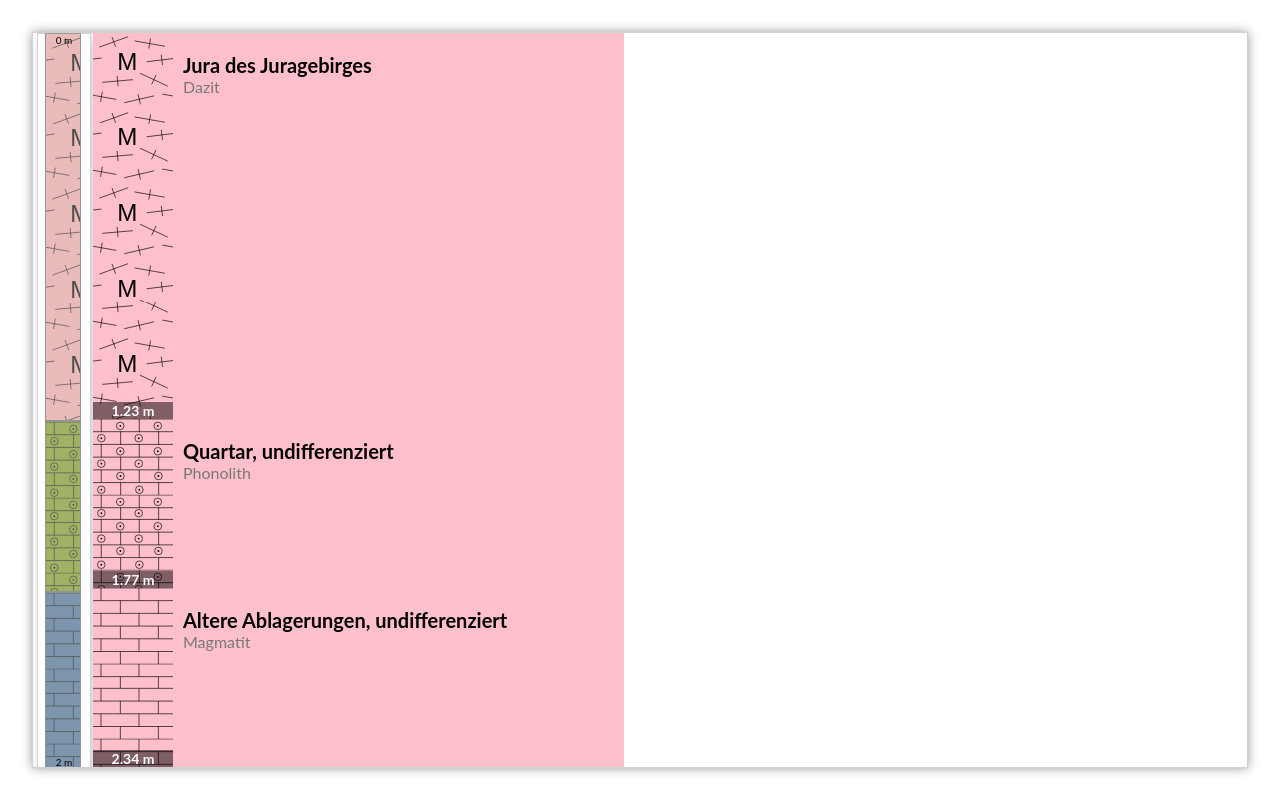
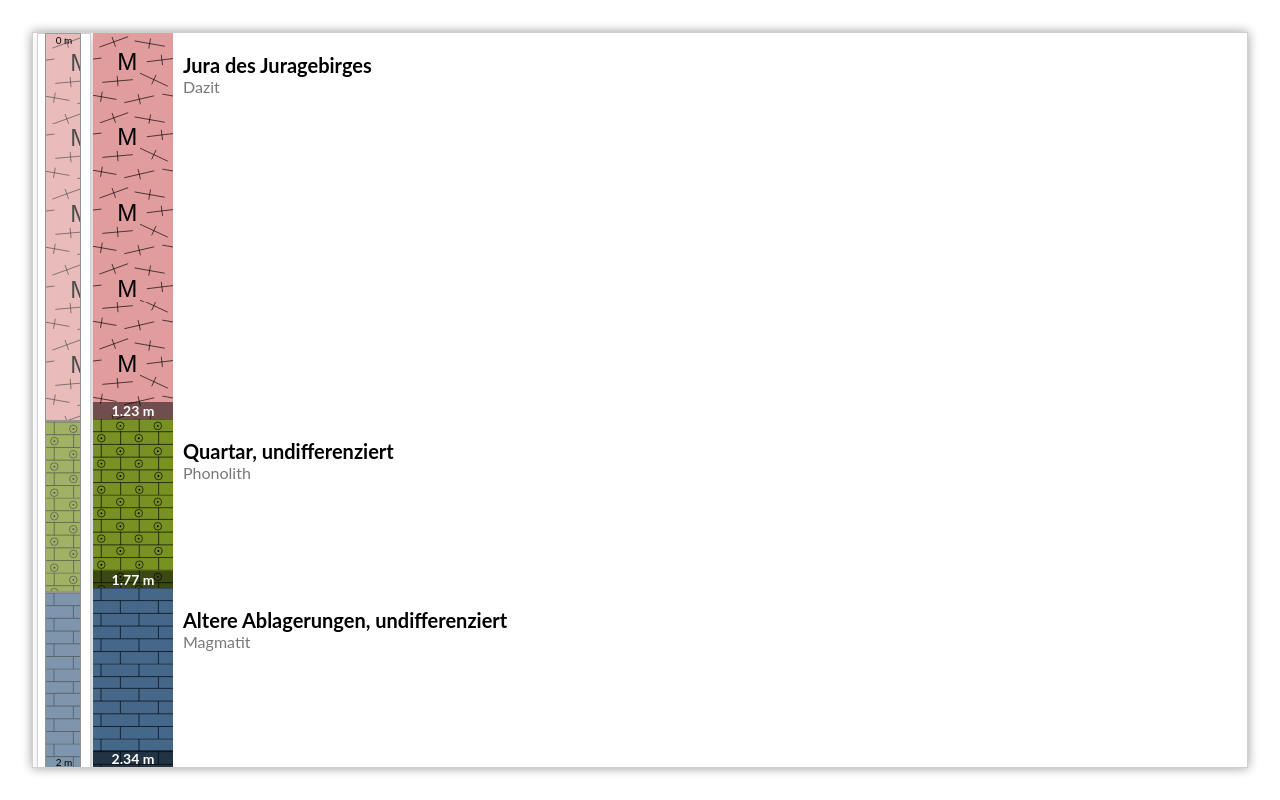
Before and after one commit to ist-supsi/react-stratigraphy, a React (Create React App) app: page / in a window 1280 px wide. Built offline with nearby package versions, Linux system fonts and the light colour scheme.

Commit message:
fix : Remove some extra code .

```diff
--- a/src/stratigraphy.js
+++ b/src/stratigraphy.js
@@ -286,7 +286,7 @@ class Stratigraphy extends React.Component {
               position: "absolute",
               top: "-" + offset + "px",
               width: "100%",
-              backgroundColor: "pink",
+              // backgroundColor: "pink",
             }}
           >
             {data.map((layer, idx) => {
@@ -345,8 +345,8 @@ class Stratigraphy extends React.Component {
                   <div
                     style={{
                       minWidth: "4em",
-                      // backgroundColor: this.handleColor(layer),
-                      backgroundColor: "transparent",
+                      backgroundColor: this.handleColor(layer),
+                      // backgroundColor: "transparent",
                       backgroundImage: this.handlePattern(layer),
                       display: "flex",
                       flexDirection: "column",
```
